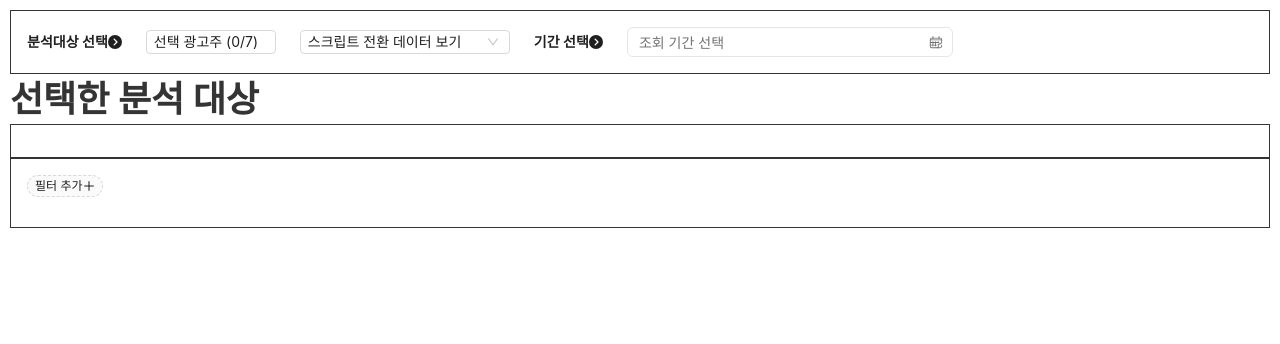
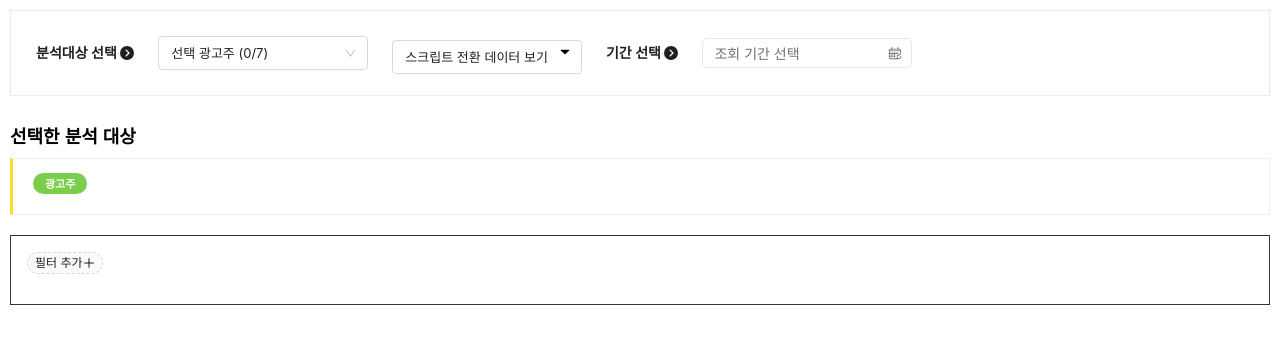
Before and after one commit to iris51051/pub-com, a React (Create React App) app: page / in a window 1280 px wide. Shown: the top 344 px of the page. Built offline with nearby package versions, Linux system fonts and the light colour scheme.

Commit message:
css change

```diff
--- a/package.json
+++ b/package.json
@@ -5,6 +5,7 @@
   "dependencies": {
     "@ant-design/icons": "^5.1.4",
     "@fortawesome/fontawesome-svg-core": "^6.4.0",
+    "@fortawesome/free-brands-svg-icons": "^6.4.0",
     "@fortawesome/free-regular-svg-icons": "^6.4.0",
     "@fortawesome/free-solid-svg-icons": "^6.4.0",
     "@fortawesome/react-fontawesome": "^0.2.0",
@@ -13,6 +14,7 @@
     "@testing-library/react": "^13.4.0",
     "@testing-library/user-event": "^13.5.0",
     "antd": "^5.6.3",
+    "babel-plugin-macros": "^3.1.0",
     "lodash": "^4.17.21",
     "moment": "^2.29.4",
     "react": "^18.2.0",
--- a/src/App.js
+++ b/src/App.js
@@ -23,10 +23,10 @@ const App = () => {
 
   return (
     <>
-      <div style={{ border: "1px solid", padding: "16px" }}>
+      <div style={{ border: "1px solid #e8ecee", padding: "25px" }}>
         <Space size="large">
           <Text strong level={4}>
-            분석대상 선택
+            분석대상 선택&nbsp;
             <FontAwesomeIcon icon={faCircleChevronRight} />
           </Text>
 
@@ -34,17 +34,19 @@ const App = () => {
 
           <Dshow />
           <Text strong level={4}>
-            기간 선택
+            기간 선택&nbsp;
             <FontAwesomeIcon icon={faCircleChevronRight} />
           </Text>
           <Calendar />
         </Space>
       </div>
       <div>
-        <h2>선택한 분석 대상</h2>
-        <div style={{ border: "1px solid", padding: "16px" }}>
+        <br />
+        <h4 className="selected-analysis-targer">선택한 분석 대상</h4>
+        <div className="selected-analysis-targer-div">
+          <span className="selected-analysis-targer-span">광고주 </span>
           {adList.length <= dispop ? (
-            <p>{adList.join(", ")}</p>
+            <p className="selected-analysis-targer-p">{adList.join(", ")}</p>
           ) : (
             <>
               <p>{`${adList.slice(0, dispop).join(", ")} 외 ${
--- a/src/index.css
+++ b/src/index.css
@@ -36,3 +36,122 @@ code {
 .DrawerContent {
   background: #fff;
 }
+/* 달력 스타일 */
+.rs-picker-daterange-header {
+  visibility: hidden;
+  padding: 0px 0px !important;
+  height: 0;
+}
+.rs-picker-daterange-predefined {
+  height: 330px !important;
+}
+.rs-picker-daterange {
+  width: 210px;
+}
+
+/* 세부 디자인 추가 */
+.ant-space-item .ant-input {
+  padding: 6px 12px;
+  font-size: 13px;
+}
+
+.ant-select .ant-select-selector {
+  height: 34.42px !important;
+  align-items: center;
+}
+
+.ant-select-selector .ant-select-selection-item {
+  font-size: 13px;
+}
+
+.ant-select .ant-select-selector {
+  padding: 6px 12px !important;
+}
+
+.rs-picker .rs-picker-toggle {
+  padding: 6px 12px !important;
+}
+
+.rs-picker-toggle .rs-btn .rs-btn-default .rs-btn-sm {
+  padding: 7px 12px;
+}
+
+.rs-stack-item {
+  font-size: 13px !important;
+  font-weight: 600;
+}
+
+.rs-picker-toggle {
+  height: 34.42px;
+}
+
+/* 선택한 분석 대상 */
+.selected-analysis-targer {
+  font-weight: 600;
+  font-size: 18px !important;
+  line-height: 22px !important;
+  margin: 10px 0;
+  font-family: "Rubik", sans-serif;
+  color: black;
+}
+
+.selected-analysis-targer-div {
+  border: 1px solid rgba(120, 130, 140, 0.13);
+  border-left: 3px solid #ffdc29 !important;
+  padding: 10px 20px;
+  margin: 0 0 20px;
+  font-size: 17.5px;
+}
+
+.selected-analysis-targer-p {
+  line-height: 1.6;
+  margin: 0 0 10px;
+  font-weight: 600;
+  font-size: 13px !important;
+  color: black;
+}
+
+.selected-analysis-targer-span {
+  background-color: rgb(122, 206, 76);
+  color: #fff;
+  border-radius: 60px !important;
+  padding: 4px 12px 3px;
+  font-weight: 600;
+  text-align: center;
+  font-size: 11px;
+}
+
+/* 선택 광고주 input */
+.ant-dropdown-menu-title-content .adSearch {
+  border: none;
+  border-bottom: 1px solid #eee;
+  width: 180px !important;
+  margin-right: -10px;
+  font-size: 12px;
+}
+
+.ant-dropdown-menu-title-content .adSearch::placeholder {
+  color: black;
+}
+
+.ant-dropdown-menu .ant-dropdown-menu-item {
+  padding-left: 30px !important;
+  padding: 8px !important;
+  border-bottom: #eee;
+}
+
+.ant-checkbox-wrapper {
+  font-size: 12px !important;
+}
+
+.ant-checkbox-group .ant-checkbox-wrapper {
+  padding: 8px !important;
+  border-bottom: 1px solid #eee;
+}
+
+.adFilterDiv {
+  border: 1px solid #eee;
+  max-height: 300px !important;
+  overflow: auto;
+  color: #263238;
+}
--- a/src/test/adfilter.js
+++ b/src/test/adfilter.js
@@ -1,6 +1,7 @@
 import React from "react";
 import { Checkbox, Dropdown, Input, Menu } from "antd";
 import { useState } from "react";
+import { DownOutlined } from "@ant-design/icons";
 
 const CheckboxGroup = Checkbox.Group;
 
@@ -90,29 +91,21 @@ const Adfilter = ({ onValueChange }) => {
   );
 
   const menu = (
-    <div style={{ maxHeight: 200, overflowY: "auto" }}>
+    <div className="adFilterDiv">
       <Menu>
         <Menu.Item key="search">
           <Input
             className="adSearch"
-            placeholder="광고주 검색"
+            placeholder="Search"
             value={searchValue}
             onChange={handleSearchChange}
-            style={{
-              marginBottom: 3,
-              marginLeft: -12,
-              marginRight: -10,
-              width: "120px",
-            }}
+            style={{ color: "black" }}
           />
         </Menu.Item>
         {/* 검색값이 존재하지 않을 때에만 전체선택 코드 블록 실행 */}
         {!searchValue && (
           <Menu.Item key="selectAll">
             <Checkbox
-              style={{
-                marginLeft: -12,
-              }}
               checked={selectedOptions.length === options.length + 1}
               indeterminate={
                 selectedOptions.length > 0 &&
@@ -134,6 +127,7 @@ const Adfilter = ({ onValueChange }) => {
               display: "flex",
               flexDirection: "column", //세로 방향 표시
             }}
+            className="adCheckboxGroup"
             options={filteredOptions}
             value={selectedOptions.filter((value) => value !== "selectAll")}
             onChange={handleCheckboxChange}
@@ -151,9 +145,16 @@ const Adfilter = ({ onValueChange }) => {
       onOpenChange={handleDropdownVisibleChange}
       trigger={["click"]}
     >
+      <div
+        style={{
+          display: "flex",
+          alignItems: "center",
+          position: "relative",
+        }}
+      >
         <Input
           className="disp"
-        style={{ width: "130px" }}
+          style={{ width: "210px" }}
           size="small"
           value={`선택 광고주 (${
             selectedOptions.length > options.length
@@ -163,6 +164,15 @@ const Adfilter = ({ onValueChange }) => {
           onClick={() => setDropdownVisible(!dropdownVisible)}
           readOnly
         />
+        <DownOutlined
+          style={{
+            position: "absolute",
+            right: "12px",
+            fontSize: "11px",
+            color: "#c2c2c2",
+          }}
+        />
+      </div>
     </Dropdown>
   );
 };
--- a/src/test/calendar.js
+++ b/src/test/calendar.js
@@ -1,15 +1,36 @@
-import React from "react";
+import React, { useState, useEffect } from "react";
 import "rsuite/dist/rsuite.min.css";
 import { DateRangePicker, CustomProvider } from "rsuite";
+import format from "date-fns/format";
 import subDays from "date-fns/subDays";
 import addDays from "date-fns/addDays";
 import startOfMonth from "date-fns/startOfMonth";
 import endOfMonth from "date-fns/endOfMonth";
 import addMonths from "date-fns/addMonths";
+import koKR from "rsuite/locales/ko_KR";
 
-import ko_KR from "rsuite/locales/ko_KR";
+const CustomDateRangePicker = () => {
+  const [selectedDate, setSelectedDate] = useState([]);
+  const [PickedRange, setPickedRange] = useState([new Date(), new Date()]);
+  const [startDate, setStartDate] = useState(new Date());
+  const [endDate, setEndDate] = useState(new Date());
 
-const predefinedRanges = [
+  const handleDateChange = (date) => {
+    setSelectedDate(date);
+  };
+  const renderValue = (value, formatStr) => {
+    if (value[0] && value[1]) {
+      setStartDate(value[0]);
+      setEndDate(value[1]);
+      return `${format(value[0], formatStr)} - ${format(value[1], formatStr)}`;
+    }
+  };
+  useEffect(() => {
+    if (startDate && endDate) {
+      setPickedRange([startDate, endDate]);
+    }
+  }, [startDate, endDate]);
+  const ranges = [
     {
       label: "오늘",
       value: [new Date(), new Date()],
@@ -70,16 +91,51 @@ const predefinedRanges = [
       placement: "left",
       closeOverlay: false,
     },
+    {
+      label: `${format(PickedRange[0], "yyyy-MM-dd")} - ${format(
+        PickedRange[1],
+        "yyyy-MM-dd"
+      )}`,
+      value: PickedRange,
+      readOnly: true,
+      closeOverlay: false,
+    },
   ];
 
-const Calendar = () => (
-  <CustomProvider locale={ko_KR}>
+  const customLocale = {
+    ok: "확인", // DateRangePicker의 버튼 이름 변경
+  };
+
+  //DateRangePicker 기간 삭제시 PickedRange 초기화
+  const resetRange = () => {
+    setPickedRange([new Date(), new Date()]);
+  };
+
+  //달력 선택 안하고 닫을 시의 PickedRange 값 설정
+  const CloseCal = () => {
+    if (selectedDate !== null) {
+      setPickedRange(selectedDate);
+    } else {
+      setPickedRange([new Date(), new Date()]);
+    }
+  };
+  return (
+    <CustomProvider locale={koKR}>
       <DateRangePicker
         size="sm"
-      ranges={predefinedRanges}
+        format="yyyy-MM-dd"
+        renderValue={renderValue}
+        value={selectedDate}
+        onChange={handleDateChange}
+        ranges={ranges}
+        locale={customLocale}
         placeholder="조회 기간 선택"
+        onClean={resetRange}
         editable={false}
+        onClose={CloseCal}
       />
     </CustomProvider>
   );
-export default Calendar;
+};
+
+export default CustomDateRangePicker;
--- a/src/test/dataShow.js
+++ b/src/test/dataShow.js
@@ -1,18 +1,18 @@
 import React from "react";
 import "../index.css";
-import { Select, Space } from "antd";
+import { Select } from "antd";
+import { VscTriangleDown } from "react-icons/vsc";
 
 const handleChange = (value) => {
   console.log(`selected ${value}`);
 };
 const Dshow = () => (
-  <Space wrap>
+  <div>
     <Select
+      style={{ width: "100%" }}
+      suffixIcon={<VscTriangleDown style={{ color: "black" }} />}
       size="small"
       defaultValue="1"
-      style={{
-        width: 210,
-      }}
       onChange={handleChange}
       options={[
         {
@@ -25,6 +25,6 @@ const Dshow = () => (
         },
       ]}
     />
-  </Space>
+  </div>
 );
 export default Dshow;
```
Also changed, not shown: 2 other files (tests, documents, lock files or other folders). Lines whose indentation alone changed are shown as unchanged.
